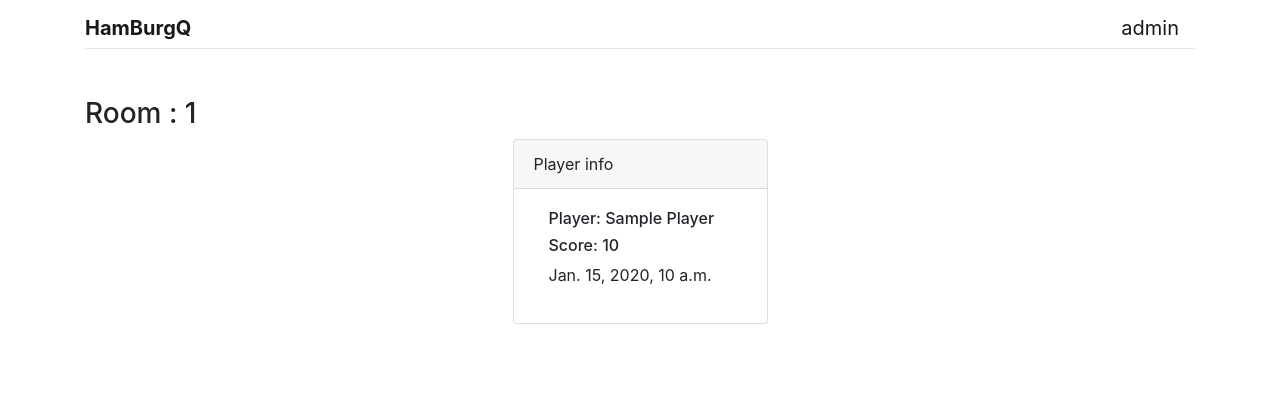
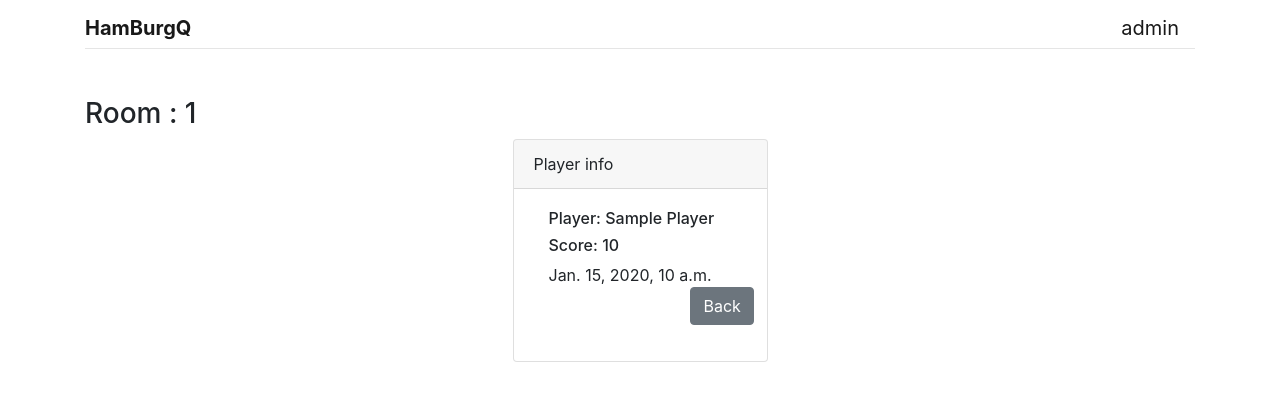
Before and after one commit to wodwine/HamburgQ, a Django app: template Game/templates/Game/result_all.html in a window 1280 px wide. Shown: the top 401 px of the page. Run offline with Django 3.2, Linux system fonts and the light colour scheme; the template is opened without the code that fills it: values that come from a table or form of the project are taken from there, others are empty; tables that the repository leaves empty hold one stand-in row (values such as "Sample post"); some libraries are stand-ins or nearby versions.

Commit message:
Edit result_all.html

```diff
--- a/Game/templates/Game/result_all.html
+++ b/Game/templates/Game/result_all.html
@@ -73,6 +73,11 @@
                                     <h6>Score: {{player.score }}</h6>
                                     {{room.created}}
                             </div>
+                            <div class="col-md-6 offset-md-8">
+                                    <a href="{% url 'Game:home' %}" class="btn btn-secondary">
+                                        Back
+                                    </a>
+                            </div>
                     </div>
                     </form>
                 </div>
```
